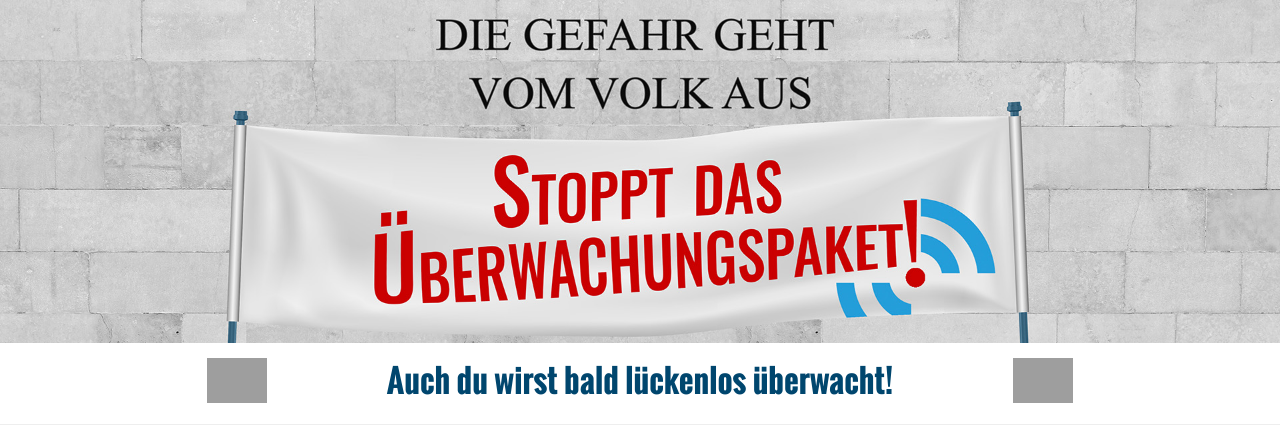
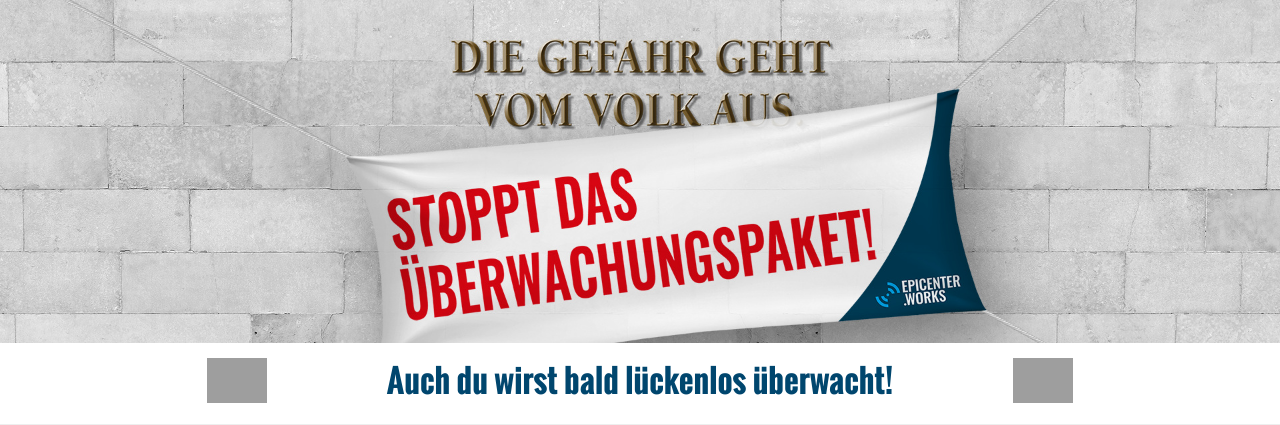
Before and after one commit to AKVorrat/ueberwachungspaket.at, a Flask app: template ueberwachungspaket/templates/index.html in a window 1280 px wide. Shown: the part 97-522 px from the top of the page. Run offline with Flask 2, Linux system fonts and the light colour scheme; the template is opened without the code that fills it, so the values that code supplies are empty; parts of the project's set-up code (start-up, migrations or seed data) failed here and were passed over; grey boxes are pictures that could not be loaded.

Commit message:
Replace header image

```diff
--- a/run.py
+++ b/run.py
@@ -3,4 +3,4 @@
 from ueberwachungspaket import app
 
 if __name__ == "__main__":
-    app.run()
+    app.run(host='0.0.0.0')
--- a/ueberwachungspaket/templates/index.html
+++ b/ueberwachungspaket/templates/index.html
@@ -7,8 +7,8 @@
 
 {% block header %}
 	<header class="center">
-		<img src="static/img/Header_1920px_02.jpg" class="visible-desktop">
-		<img src="static/img/header.jpg" class="visible-mobile">
+		<img src="static/img/header_uepa.jpg" class="visible-desktop">
+		<img src="static/img/header_uepa_mobile.jpg" class="visible-mobile">
 	</header>
 {% endblock %}
 
```
Also changed, not shown: ueberwachungspaket/static/img/Header_1920px_02.jpg (deleted), ueberwachungspaket/static/img/header.jpg (deleted), ueberwachungspaket/static/img/header.svg (deleted), ueberwachungspaket/static/img/header_uepa.jpg (added), ueberwachungspaket/static/img/header_uepa_mobile.jpg (added).
